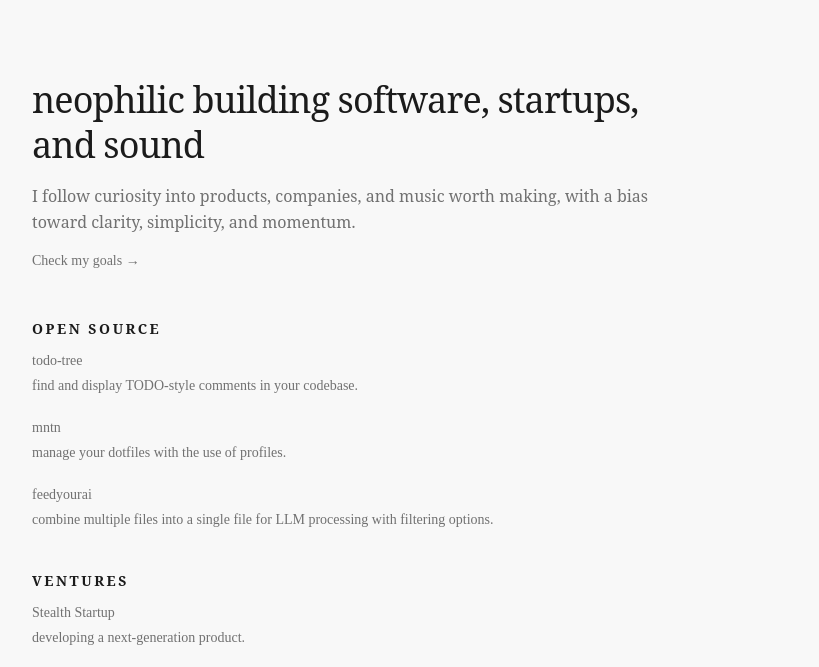
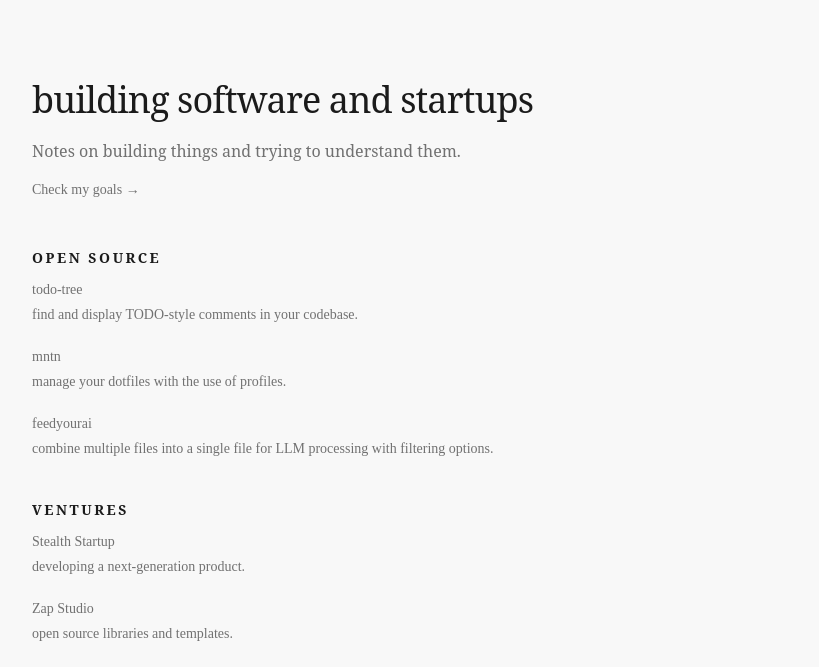
Before and after one commit to alexandretrotel/portfolio, an Astro site: page / in a window 1280 px wide. Shown: the part 67-734 px from the top of the page, without its empty margins (224-1043 px from the left). Built offline with nearby package versions, Linux system fonts and the light colour scheme; Astro itself is replaced by a stand-in of ours; some packages are replaced by stand-ins of ours.

Commit message:
fix: update homepage hero

```diff
--- a/src/core/features/home/components/hero.astro
+++ b/src/core/features/home/components/hero.astro
@@ -5,13 +5,12 @@
   <h1
     class="serif-title max-w-2xl text-3xl leading-tight tracking-tight text-foreground md:text-4xl"
   >
-    neophilic building software, startups, and sound
+    building software and startups
   </h1>
   <p
     class="max-w-2xl font-serif text-sm leading-relaxed text-muted-foreground md:text-base"
   >
-    I follow curiosity into products, companies, and music worth making, with a
-    bias toward clarity, simplicity, and momentum.
+    Notes on building things and trying to understand them.
   </p>
   <div class="flex flex-wrap items-center gap-4">
     <a
--- a/src/core/features/home/page.astro
+++ b/src/core/features/home/page.astro
@@ -7,7 +7,7 @@
 import Sections from "@/core/features/home/components/sections.astro";
 
 const metadata = {
-  description: "neophilic building software, startups, and sound",
+  description: "Notes on building things and trying to understand them.",
   title: "Alexandre Trotel",
 };
 
--- a/src/shared/config/site.ts
+++ b/src/shared/config/site.ts
@@ -1,5 +1,5 @@
 export const SITE_CONFIG = {
   baseUrl: "https://www.alexandretrotel.org",
-  description: "neophilic building software, startups, and sound",
+  description: "Notes on building things and trying to understand them.",
   title: "Alexandre Trotel",
 } as const;
```
